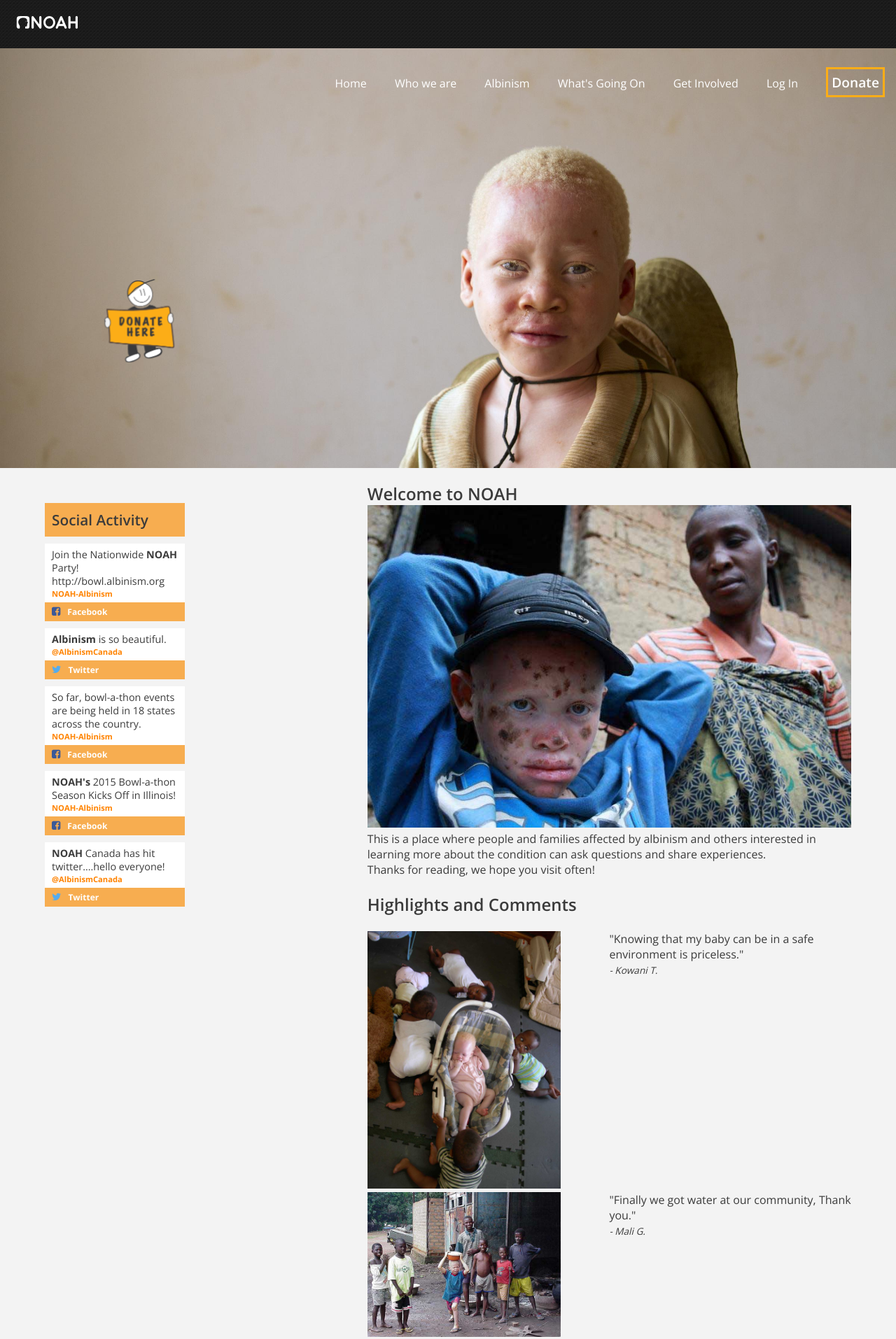
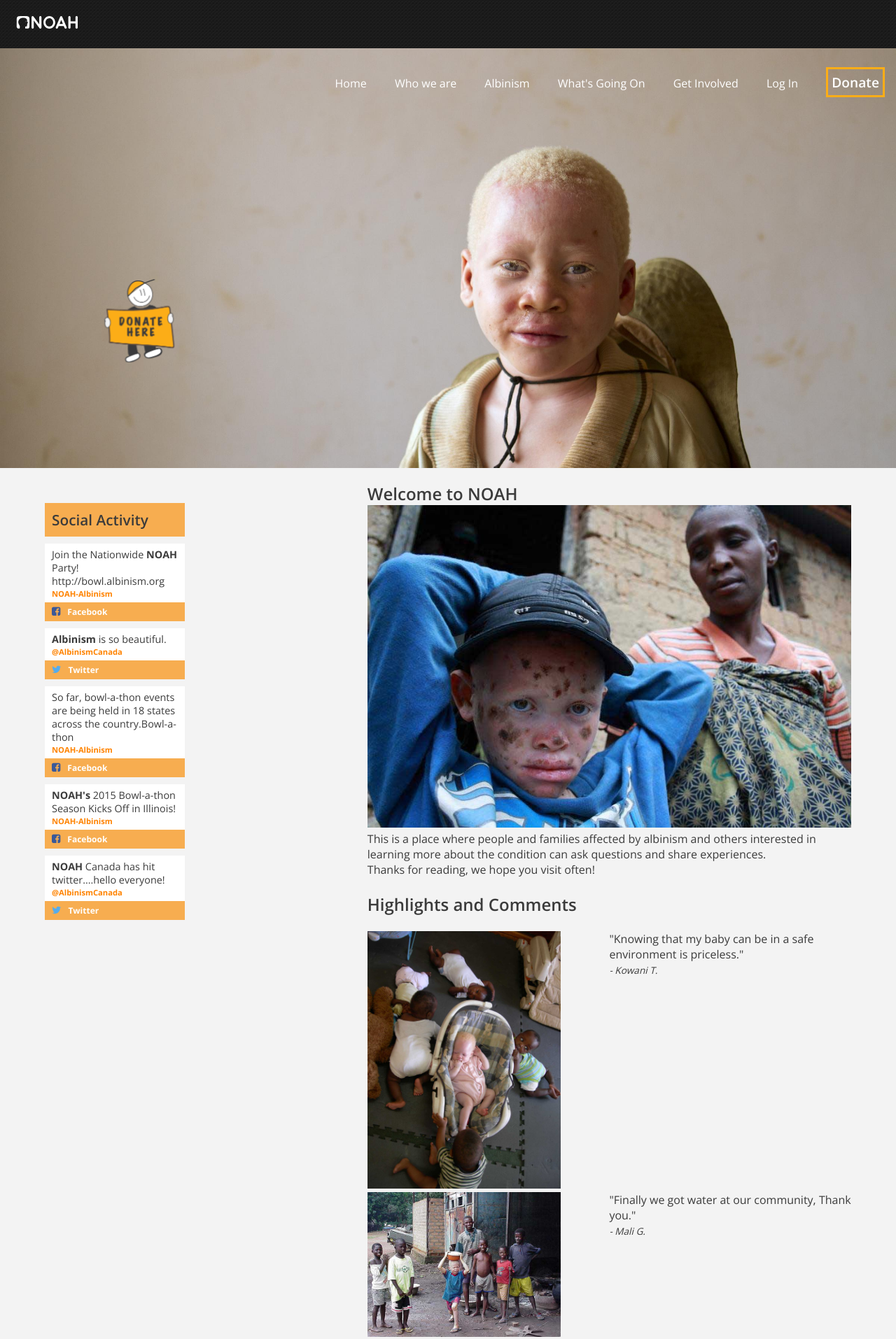
Before and after one commit to lorefranko/noah-albinism, a Jekyll site: the page built from index.html, in a window 1280 px wide. Shown: the top 1914 px of the page at 70% size. Built offline with Jekyll 4.4.1, drawn with Linux system fonts in a browser that asks for light colours; nearby versions of some CDN libraries; Markdown is read by kramdown in place of the engine named in the settings.

```diff
--- a/_includes/donate-button.html
+++ b/_includes/donate-button.html
@@ -1,8 +1,8 @@
 <div class="bg-donate-rays">
 	<div class="donateContainer">
 	  <a class="donate" id="donate" href="{{site.baseurl}}/donate.html" class="{% if page.url == '/donate.html' %}current{% endif %}">
-	    <img class="donatehere" src="images/donate-orange.png"></img>
+	    <img class="donatehere" src="images/donate-orange.png" alt="donate-button">
 	  </a>
-	  <img class="rays" src="http://www.thejinanfog.com/wp-content/themes/jinanfog/images/god_rays2.png"></img>
+	  <img class="rays" src="http://www.thejinanfog.com/wp-content/themes/jinanfog/images/god_rays2.png">
 	</div>
 </div>
--- a/_includes/footer.html
+++ b/_includes/footer.html
@@ -10,7 +10,7 @@
 				<li><a href="http://community.albinism.org/blogs/"></i><span>Blog</span></a></li>
 				<li><a href="https://www.youtube.com/user/NOAHAlbinism"><span>YouTube</span></a></li>
 			</ul>
-		<a class="donatef" id="donate" href="{{site.baseurl}}/donate.html" class="{% if page.url == '/donate.html' %}current{% endif %}">
+		<a id="donate" href="{{site.baseurl}}/donate.html" class="{% if page.url == '/donate.html' %}current{% endif %} donatef">
 	    <img class="donatehere-footer" src="images/donate-orange.png"></img>
 	  </a>
 
--- a/_layouts/default.html
+++ b/_layouts/default.html
@@ -12,7 +12,7 @@
  <div>
     <ul class="mobile-top">
       <li><a href="#menu" id="my-button">= Menu</a></li>
-      <li><img class="logo-mobile" src="images/logo-noah-white.svg"></img></li>
+      <li><img class="logo-mobile" src="images/logo-noah-white.svg"></li>
     </ul>
 
 	 <header>
--- a/css/style.css
+++ b/css/style.css
@@ -1249,14 +1249,13 @@ body {
 
 /* line 1048, /Users/LorenaFranco/Documents/GDx6/Interactive 5/noah-albinism/scss/components/main */
 .optional {
-  display: inline-block;
-  background: F2F3F5; }
-
-/* line 1053, /Users/LorenaFranco/Documents/GDx6/Interactive 5/noah-albinism/scss/components/main */
+  display: inline-block; }
+
+/* line 1052, /Users/LorenaFranco/Documents/GDx6/Interactive 5/noah-albinism/scss/components/main */
 #space {
   padding: 1em; }
 
-/* line 1057, /Users/LorenaFranco/Documents/GDx6/Interactive 5/noah-albinism/scss/components/main */
+/* line 1056, /Users/LorenaFranco/Documents/GDx6/Interactive 5/noah-albinism/scss/components/main */
 .foot {
   background: #3b3b3b;
   height: 45px;
@@ -1265,22 +1264,22 @@ body {
   margin-top: 88px;
   padding-top: 3px; }
 
-/* line 1066, /Users/LorenaFranco/Documents/GDx6/Interactive 5/noah-albinism/scss/components/main */
+/* line 1065, /Users/LorenaFranco/Documents/GDx6/Interactive 5/noah-albinism/scss/components/main */
 .foot span {
   color: #fcae00;
   font-weight: bold; }
 
-/* line 1071, /Users/LorenaFranco/Documents/GDx6/Interactive 5/noah-albinism/scss/components/main */
+/* line 1070, /Users/LorenaFranco/Documents/GDx6/Interactive 5/noah-albinism/scss/components/main */
 a {
   text-decoration: none;
   color: inherit; }
 
-/* line 1076, /Users/LorenaFranco/Documents/GDx6/Interactive 5/noah-albinism/scss/components/main */
+/* line 1075, /Users/LorenaFranco/Documents/GDx6/Interactive 5/noah-albinism/scss/components/main */
 a:hover {
   color: black; }
 
 /* Fields and Button */
-/* line 1084, /Users/LorenaFranco/Documents/GDx6/Interactive 5/noah-albinism/scss/components/main */
+/* line 1083, /Users/LorenaFranco/Documents/GDx6/Interactive 5/noah-albinism/scss/components/main */
 .buttons {
   width: 100%;
   height: 42px;
@@ -1304,7 +1303,7 @@ a:hover {
       font-size: 16px;
       color: #fcae00; } }
 
-/* line 1108, /Users/LorenaFranco/Documents/GDx6/Interactive 5/noah-albinism/scss/components/main */
+/* line 1107, /Users/LorenaFranco/Documents/GDx6/Interactive 5/noah-albinism/scss/components/main */
 #submit {
   background-color: #fcae00;
   font-size: 24px;
@@ -1316,28 +1315,28 @@ a:hover {
   cursor: pointer;
   transition: background 0.3s ease-in-out; }
 
-/* line 1120, /Users/LorenaFranco/Documents/GDx6/Interactive 5/noah-albinism/scss/components/main */
+/* line 1119, /Users/LorenaFranco/Documents/GDx6/Interactive 5/noah-albinism/scss/components/main */
 #submit:hover {
   background-color: #000001; }
 
 /* Username & Password Icons */
-/* line 1128, /Users/LorenaFranco/Documents/GDx6/Interactive 5/noah-albinism/scss/components/main */
+/* line 1127, /Users/LorenaFranco/Documents/GDx6/Interactive 5/noah-albinism/scss/components/main */
 #username {
   background-image: url('http://static.tumblr.com/mnsbkhd/24dms3lei/male.png'); }
 
-/* line 1132, /Users/LorenaFranco/Documents/GDx6/Interactive 5/noah-albinism/scss/components/main */
+/* line 1131, /Users/LorenaFranco/Documents/GDx6/Interactive 5/noah-albinism/scss/components/main */
 #password {
   background-image: url('http://static.tumblr.com/mnsbkhd/5IMms3ldm/locked.png'); }
 
 /* Checkbox */
-/* line 1140, /Users/LorenaFranco/Documents/GDx6/Interactive 5/noah-albinism/scss/components/main */
+/* line 1139, /Users/LorenaFranco/Documents/GDx6/Interactive 5/noah-albinism/scss/components/main */
 input[type='checkbox'] {
   visibility: visible; }
-  /* line 1142, /Users/LorenaFranco/Documents/GDx6/Interactive 5/noah-albinism/scss/components/main */
+  /* line 1141, /Users/LorenaFranco/Documents/GDx6/Interactive 5/noah-albinism/scss/components/main */
   input[type='checkbox'] a {
     text-decoration: none; }
 
-/* line 1147, /Users/LorenaFranco/Documents/GDx6/Interactive 5/noah-albinism/scss/components/main */
+/* line 1146, /Users/LorenaFranco/Documents/GDx6/Interactive 5/noah-albinism/scss/components/main */
 input[type='checkbox'] + label span {
   display: inline-block;
   background: inherit;
@@ -1350,13 +1349,13 @@ input[type='checkbox'] + label span {
   cursor: pointer;
   transition: background 0.3s ease-in-out; }
 
-/* line 1160, /Users/LorenaFranco/Documents/GDx6/Interactive 5/noah-albinism/scss/components/main */
+/* line 1159, /Users/LorenaFranco/Documents/GDx6/Interactive 5/noah-albinism/scss/components/main */
 input[type='checkbox']:checked + label span {
   background: #fcae00;
   border: 2px solid #fcae00; }
 
 /* ----------FOOTER-----------*/
-/* line 1168, /Users/LorenaFranco/Documents/GDx6/Interactive 5/noah-albinism/scss/components/main */
+/* line 1167, /Users/LorenaFranco/Documents/GDx6/Interactive 5/noah-albinism/scss/components/main */
 footer {
   background: url("../images/footer-bg-dark_dotted.png");
   padding: 40px 0px 20px 0px; }
@@ -1370,17 +1369,17 @@ footer {
   /* line 99, /Users/LorenaFranco/Documents/GDx6/Interactive 5/noah-albinism/scss/mixins */
   footer:after {
     clear: both; }
-  /* line 1172, /Users/LorenaFranco/Documents/GDx6/Interactive 5/noah-albinism/scss/components/main */
+  /* line 1171, /Users/LorenaFranco/Documents/GDx6/Interactive 5/noah-albinism/scss/components/main */
   footer li {
     list-style-type: none;
     margin: 5px; }
 
-/* line 1178, /Users/LorenaFranco/Documents/GDx6/Interactive 5/noah-albinism/scss/components/main */
+/* line 1177, /Users/LorenaFranco/Documents/GDx6/Interactive 5/noah-albinism/scss/components/main */
 #my-footer a {
   color: #fff;
   font-size: 3em; }
 
-/* line 1183, /Users/LorenaFranco/Documents/GDx6/Interactive 5/noah-albinism/scss/components/main */
+/* line 1182, /Users/LorenaFranco/Documents/GDx6/Interactive 5/noah-albinism/scss/components/main */
 .touch {
   font-size: 1em;
   font-weight: 400;
@@ -1388,17 +1387,17 @@ footer {
   float: right;
   margin-right: 22px; }
 
-/* line 1191, /Users/LorenaFranco/Documents/GDx6/Interactive 5/noah-albinism/scss/components/main */
+/* line 1190, /Users/LorenaFranco/Documents/GDx6/Interactive 5/noah-albinism/scss/components/main */
 .social {
   font-size: 0.3em;
   font-weight: 300;
   text-align: center;
   float: right;
   margin-right: 18px; }
-  /* line 1197, /Users/LorenaFranco/Documents/GDx6/Interactive 5/noah-albinism/scss/components/main */
+  /* line 1196, /Users/LorenaFranco/Documents/GDx6/Interactive 5/noah-albinism/scss/components/main */
   .social a {
     text-decoration: none; }
-  /* line 1200, /Users/LorenaFranco/Documents/GDx6/Interactive 5/noah-albinism/scss/components/main */
+  /* line 1199, /Users/LorenaFranco/Documents/GDx6/Interactive 5/noah-albinism/scss/components/main */
   .social li {
     border: solid #fff 1px;
     display: block;
@@ -1407,11 +1406,11 @@ footer {
     @media only screen and (min-width: 40em) {
       .social li {
         width: 150px; } }
-    /* line 1208, /Users/LorenaFranco/Documents/GDx6/Interactive 5/noah-albinism/scss/components/main */
+    /* line 1207, /Users/LorenaFranco/Documents/GDx6/Interactive 5/noah-albinism/scss/components/main */
     .social li:hover {
       background-color: rgba(218, 138, 11, 0.5); }
 
-/* line 1213, /Users/LorenaFranco/Documents/GDx6/Interactive 5/noah-albinism/scss/components/main */
+/* line 1212, /Users/LorenaFranco/Documents/GDx6/Interactive 5/noah-albinism/scss/components/main */
 .copyright {
   font-weight: 300;
   color: #fff;
--- a/index.html
+++ b/index.html
@@ -9,24 +9,24 @@ layout: default
     </p>
     <p>Thanks for reading, we hope you visit often!
   	</p>
-  </br>
+  <br/>
 
     <div>
       <h1>Highlights and Comments</h1>
-    </br>
+    <br/>
       <img src="images/bebe.jpg" class="image-comment" alt="bebe">
-      <blockquote>"Knowing that my baby can be in a safe environment is priceless."</br> <em>- Kowani T.</em></blockquote>
-      </br>
+      <blockquote>"Knowing that my baby can be in a safe environment is priceless."<br/> <em>- Kowani T.</em></blockquote>
+      <br/>
       <img src="images/kidwater.jpg" class="image-comment" alt="kidwater">
-      <blockquote>"Finally we got water at our community, Thank you." </br><em>- Mali G.</em></blockquote>
-      </br>
+      <blockquote>"Finally we got water at our community, Thank you." <br/><em>- Mali G.</em></blockquote>
+      <br/>
       <img src="images/student.jpg" class="image-comment" alt="student">
-      <blockquote>"Thank s NOAH for your support, Nicholas is now graduating from elementary."</br> <em>- Nelly M.</em></blockquote>
-      </br>
+      <blockquote>"Thank s NOAH for your support, Nicholas is now graduating from elementary."<br/> <em>- Nelly M.</em></blockquote>
+      <br/>
       <img src="images/yellowhat.jpg" class="image-comment" alt="yellowhat">
-      <blockquote>"Amir's skin treatment is done! most of his skin marks are gone." </br><em>- Bianca D.</em></blockquote>
+      <blockquote>"Amir's skin treatment is done! most of his skin marks are gone." <br/><em>- Bianca D.</em></blockquote>
     </div>
-  </br>
+  <br/>
   </div>
 
 
@@ -34,8 +34,8 @@ layout: default
     <h1 class="h1-feeds">Social Activity</h1>
     <div id="socialFeed">
       <div class="update facebook">
-        <p class="bodyText">Join the Nationwide <strong>NOAH</strong> Party! <a href="https://http://bowl.albinism.org">http://bowl.albinism.org</a></p>
-        <p class="account"><a href="https://www.facebook.com/NOAH.Albinism">NOAH-Albinism</a></p>
+        <p class="bodyText"> Join the Nationwide <strong>NOAH</strong> Party! <a href="http://bowl.albinism.org">http://bowl.albinism.org</a></p>
+        <p class="account"><a href="https://facebook.com/NOAH.Albinism">NOAH-Albinism</a></p>
         <div class="socialNet">
           <div class="socialBG">
           </div>
@@ -52,8 +52,8 @@ layout: default
         </div>
       </div>
       <div class="update facebook">
-        <p class="bodyText">So far, bowl-a-thon events are being held in 18 states across the country.<a href="http://bowl.albinism.org to find out!"></p>
-        <p class="account"><a href="https://www.facebook.com/NOAH.Albinism">NOAH-Albinism</a></p>
+        <p class="bodyText">So far, bowl-a-thon events are being held in 18 states across the country.<a href="http://bowl.albinism.org to find out!">Bowl-a-thon</a></p>
+        <p class="account"><a href="https://facebook.com/NOAH.Albinism">NOAH-Albinism</a></p>
         <div class="socialNet">
           <div class="socialBG">
           </div>
@@ -62,7 +62,7 @@ layout: default
       </div>
       <div class="update facebook">
         <p class="bodyText"><strong>NOAH's</strong> 2015 Bowl-a-thon Season Kicks Off in Illinois!</p>
-        <p class="account"><a href="https://www.facebook.com/NOAH.Albinism">NOAH-Albinism</a></p>
+        <p class="account"><a href="https://facebook.com/NOAH.Albinism">NOAH-Albinism</a></p>
         <div class="socialNet">
           <div class="socialBG">
           </div>
--- a/scss/components/_main.scss
+++ b/scss/components/_main.scss
@@ -1047,7 +1047,6 @@ margin-bottom: -5px;
 
 .optional {
   display: inline-block;
-  background: F2F3F5;
 }
 
 #space {
```
Also changed, not shown: 1 other file.
